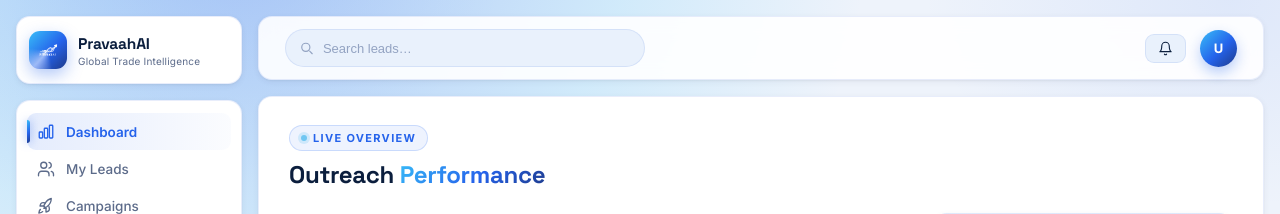
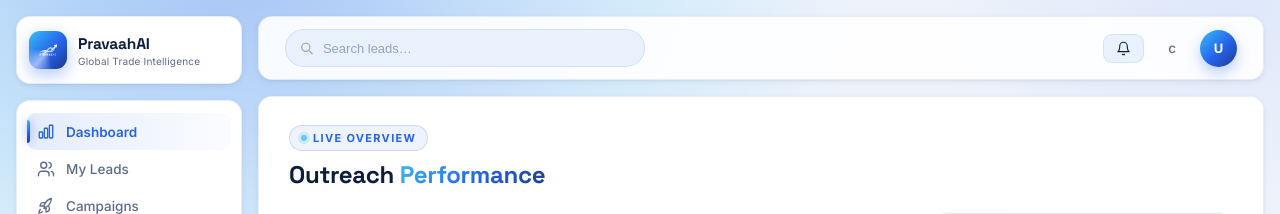
Before and after one commit to technosanjivani/pravahAI, a Flask app: template templates/dashboard.html in a window 1280 px wide. Shown: the top 214 px of the page. Run offline with Flask 3, Linux system fonts and the light colour scheme; the template is opened without the code that fills it, so the values that code supplies are empty.

Commit message:
added web widget and added profile link in top bar icon

```diff
--- a/templates/dashboard.html
+++ b/templates/dashboard.html
@@ -708,7 +708,9 @@ table.logs-table td:first-child { color: var(--text-h); font-weight: 500; }
       <button class="btn btn-ghost btn-sm" id="push-bell-btn" onclick="enablePushNotifications()" title="Enable notifications">
         <svg class="ic" viewBox="0 0 24 24" fill="none" stroke="currentColor" stroke-width="1.8" stroke-linecap="round" stroke-linejoin="round"><path d="M6 8a6 6 0 0 1 12 0c0 7 3 9 3 9H3s3-2 3-9"/><path d="M10.3 21a1.94 1.94 0 0 0 3.4 0"/></svg>
       </button>
+      <a class="nav-item" href="#" onclick="showPage('profile', this)">c</a>
       <div class="top-avatar">{{ (display_name or user.username or "U")[0]|upper }}</div>
+      </a>
     </div>
   </header>
 
--- a/templates/index.html
+++ b/templates/index.html
@@ -710,7 +710,9 @@ const counterIO = new IntersectionObserver((entries) => {
     });
 }, { threshold: 0.5 });
 statEls.forEach(el => counterIO.observe(el));
+
+
 </script>
-
+<script src="https://eva.sanjivanitechno.com/embed/widget.js" data-public-id="wgt_kSSwzpxwX1cmWoNwDkDcoA" data-color="#2454e8" async></script>
 </body>
 </html>
```
